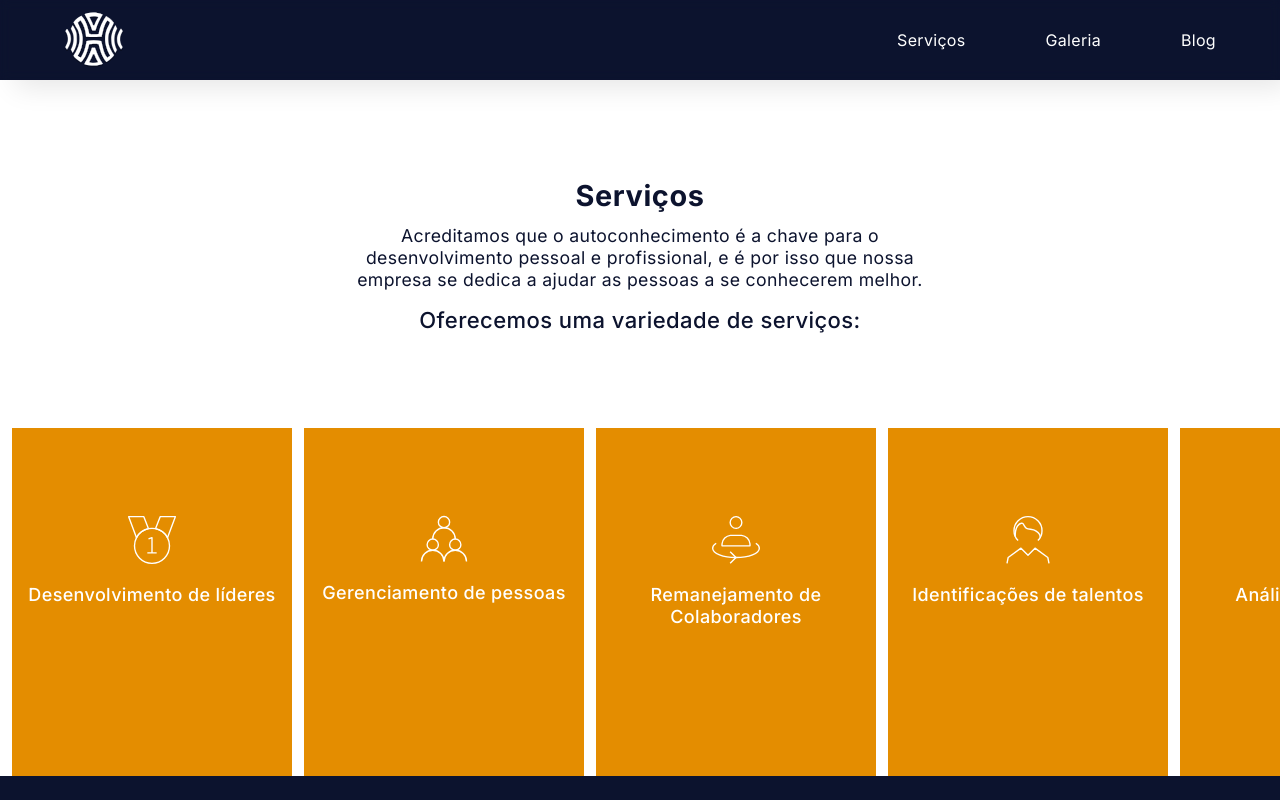
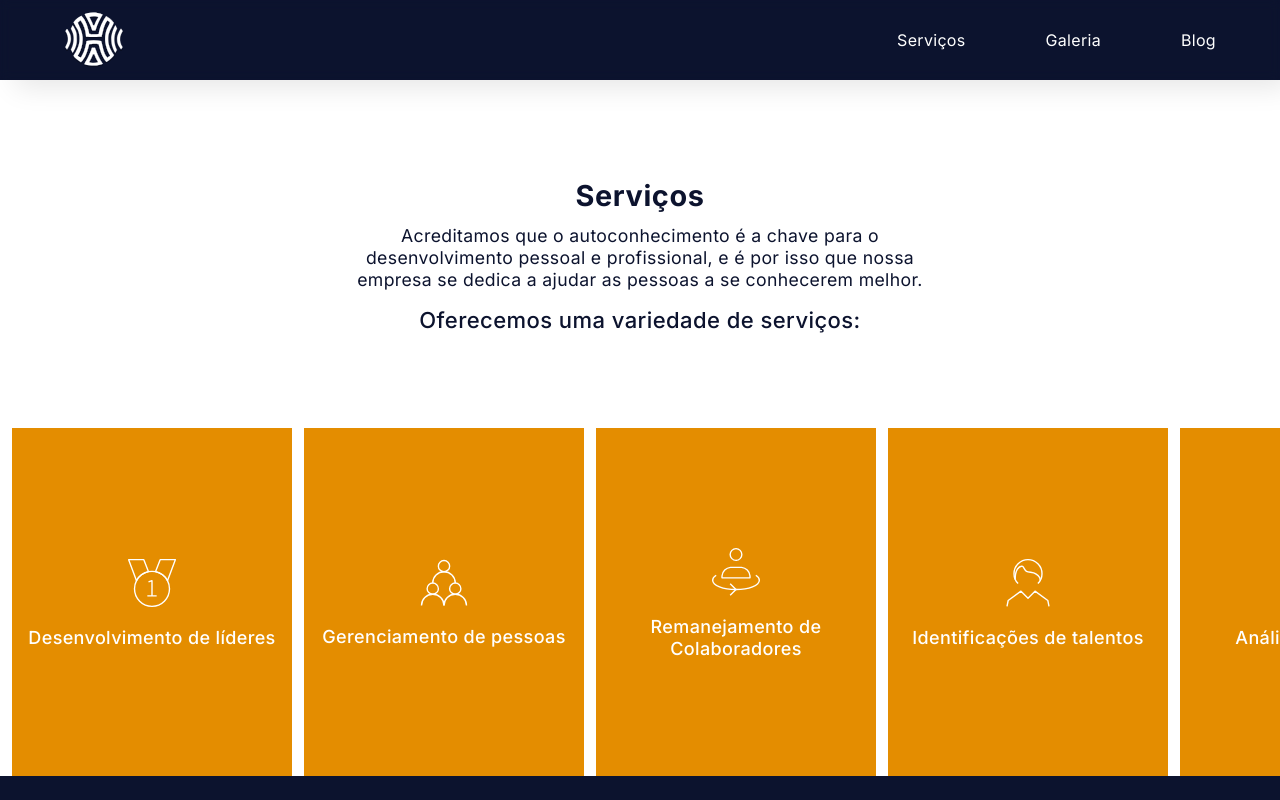
Before and after one commit to devitalo97/humane, a Next.js app: page /services in a window 1280 px wide. Built offline with nearby package versions, Linux system fonts and the light colour scheme.

Commit message:
feat: services page

```diff
--- a/src/components/ui/service_card/style.ts
+++ b/src/components/ui/service_card/style.ts
@@ -11,11 +11,10 @@ export const Wrapper = styled.div`
     display: flex;
     flex-direction: column;
     align-items: center;
-    justify-content: flex-start;
+    justify-content: center;
     height: 100%;
     width: 100%;
     gap: 1em;
-    padding: 30% 0;
 `
 
 export type IText = {
```
Also changed, not shown: src/components/sections/home/first/style.ts (+1 -6 lines).
